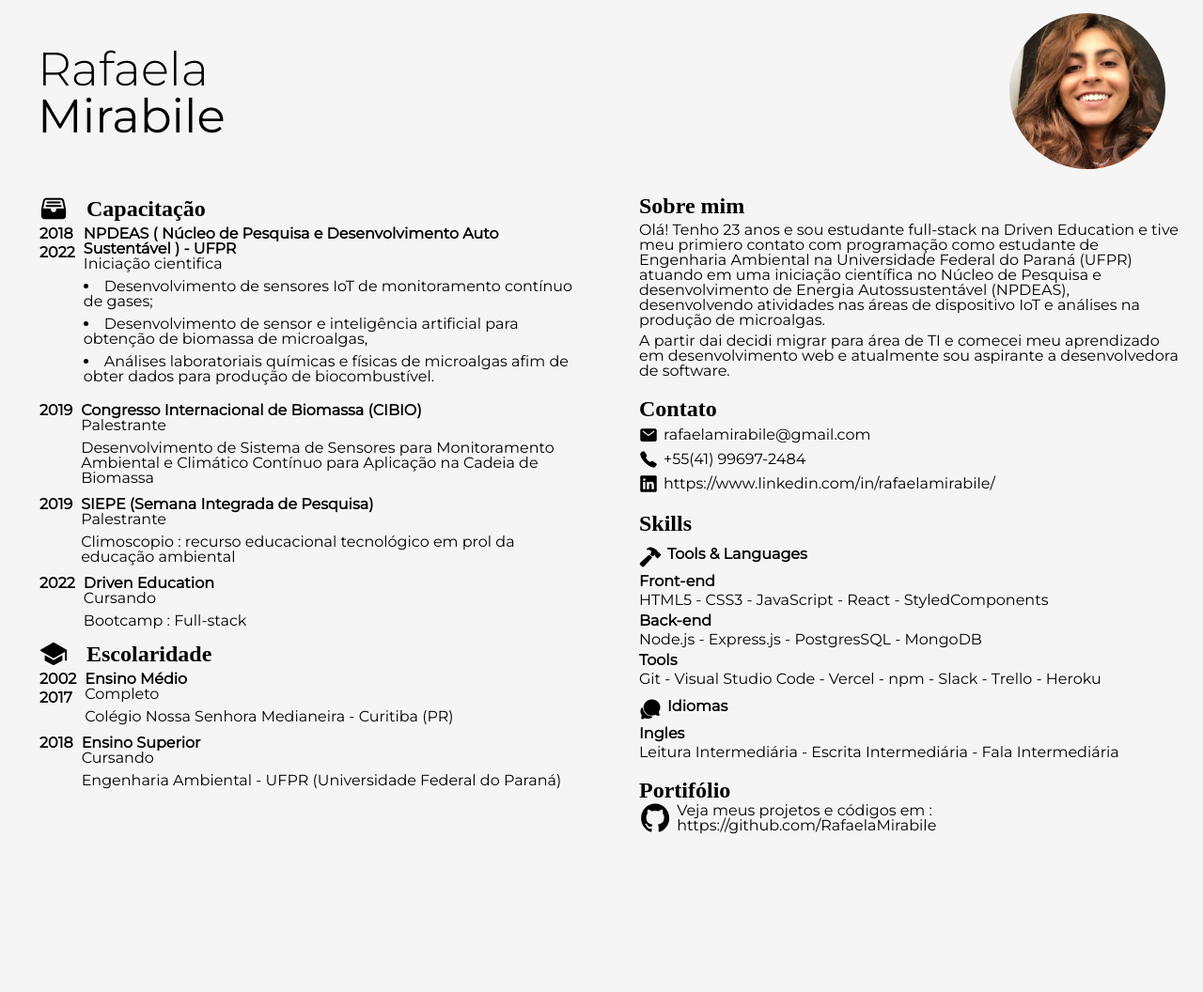
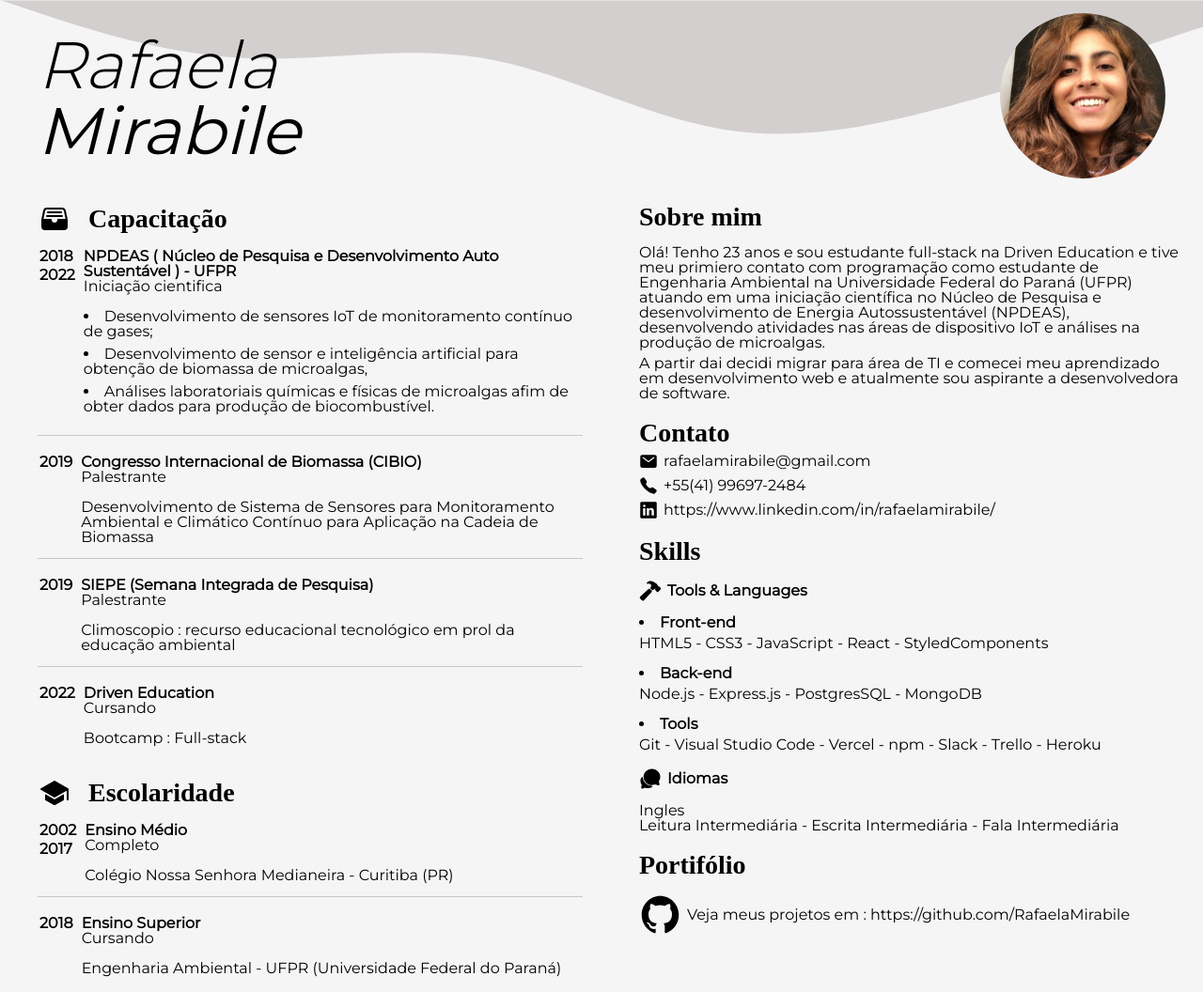
Before and after one commit to RafaelaMirabile/CV-Curriculum, a plain HTML site: page index.html in a window 1280 px wide. Shown: the whole page at 94% size. Before the commit the page ends 908 px from the top, so only its background shows below. Drawn offline with nearby package versions, Linux system fonts and the light colour scheme.

Commit message:
Curved svg div added

```diff
--- a/index.html
+++ b/index.html
@@ -8,9 +8,12 @@
     <link rel="stylesheet" href="style.css">
     <link rel="shortcut icon" type="image/x-icon" href="img/icons8-currículo-50.png" />
     <link href="https://fonts.googleapis.com/css2?family=Montserrat:wght@300;400&family=Playfair+Display:wght@400;500;700&display=swap" rel="stylesheet">
-    <title>CV CUrriculum</title>
+    <title>CV Curriculum - Rafaela Mirabile</title>
 </head>
 <body>
+    <svg xmlns="http://www.w3.org/2000/svg" viewBox="0 0 1440 320">
+        <path fill="rgb(212, 207, 207)" fill-opacity="1" d="M0,288L48,272C96,256,192,224,288,197.3C384,171,480,149,576,165.3C672,181,768,235,864,250.7C960,267,1056,245,1152,250.7C1248,256,1344,288,1392,304L1440,320L1440,320L1392,320C1344,320,1248,320,1152,320C1056,320,960,320,864,320C768,320,672,320,576,320C480,320,384,320,288,320C192,320,96,320,48,320L0,320Z"></path>
+      </svg>
     <header>
         <div>
             <p>Rafaela</p>
@@ -35,7 +38,7 @@
                         <div class="experienceTitle">NPDEAS ( Núcleo de Pesquisa e
                             Desenvolvimento Auto Sustentável ) - UFPR</div>
                         <div class="experienceSubtitle">Iniciação cientifica</div>
-                        <div class="description">
+                        <div class=" description">
                             <li>Desenvolvimento de sensores IoT de monitoramento contínuo de gases;</li>
                             <li>Desenvolvimento de sensor e inteligência artificial para obtenção de biomassa de microalgas,</li>
                             <li>Análises laboratoriais químicas e físicas de microalgas afim de obter dados para produção de biocombustível.</li>
@@ -131,15 +134,15 @@
                     </div>
                     <div class="languages">
                         <div class="language">
-                            <div>Front-end</div>
+                            <li>Front-end</li>
                             <div class="description">HTML5 - CSS3 - JavaScript - React - StyledComponents</div>
                         </div>
                         <div class="language">
-                            <div>Back-end</div>
+                            <li>Back-end</li>
                             <div class="description">Node.js - Express.js - PostgresSQL - MongoDB</div>
                         </div>
                         <div class="language">
-                            <div>Tools</div>
+                            <li>Tools</li>
                             <div class="description">Git - Visual Studio Code - Vercel - npm - Slack - Trello - Heroku</div>
                         </div>
                 </div>
@@ -159,7 +162,7 @@
             <strong>Portifólio</strong>
             <div>
                 <ion-icon name="logo-github"></ion-icon>
-                <div class="description"> Veja meus projetos e códigos em : <a href="https://github.com/RafaelaMirabile" target="_blank">https://github.com/RafaelaMirabile</a></div>
+                <div class="description"> Veja meus projetos em : <a href="https://github.com/RafaelaMirabile" target="_blank">https://github.com/RafaelaMirabile</a></div>
             </div>
         </div>
     </div>
--- a/style.css
+++ b/style.css
@@ -2,36 +2,41 @@
     box-sizing: border-box;
     text-decoration: none;
 }
-a { color: inherit; }
-
+a {
+    color: inherit;
+}
 body{
     background-color: #F5F5F5;
 }
-
 header{
     display: flex;
     justify-content: space-between;
     padding: 14px 40px 14px 40px;
     align-items: center;
     width: 100%;
+    position: relative;
 }
-
+ svg{
+    display: block;
+    width: 100%;
+    height: auto;
+    position: absolute;
+    transform: rotate(180deg);
+}
 header > div:nth-child(2) > img{
     border-radius: 50%;
-    width: 166px;
-    height: 166px;
+    width: 176px;
+    height: 176px;
 }
-
 header > div:nth-child(1) {
     font-family: 'Montserrat';
-    font-style: normal;
+    font-style: italic;
     font-weight: 300;
-    font-size: 50px;
+    font-size: 70px;
 }
 header > div:nth-child(1) > p:nth-child(2){
     font-weight: 400;
 }
-
 .container{
     display: flex;
     width: 100%;
@@ -41,7 +46,7 @@ header > div:nth-child(1) > p:nth-child(2){
 .infoBox{
     width: 100%;
     height: 100%;
-    padding:10px 20px 0px 40px;
+    padding:10px 20px 20px 40px;
     font-family: 'Montserrat';
     font-style: normal;
     font-size: 16px;
@@ -59,37 +64,43 @@ strong{
     font-family: 'Playfair';
     font-style: normal;
     font-weight: 550;
-    font-size: 24px;
+    font-size: 28px;
 }
 .topic{
     display: flex;
     align-items: center;
-    margin: 0 0 4px 2px;
+    margin: 0 0 16px 2px;
 }
-
 .topic > ion-icon{
     margin-right: 20px;
-    font-size: 30px;
+    font-size: 32px;
+    display: flex;
+    flex-direction: column;
 }
 .experience{
     display: flex;
-    margin-bottom: 12px;
+    margin-bottom: 20px;
     font-family: 'Montserrat';
     font-style: normal;
     font-size: 16px;
+    padding-bottom: 14px;
+    border-bottom: 0.1px solid rgb(204, 198, 198);
 }
 .experience >div:nth-child(2)>div:nth-child(1){
 font-weight: 600;
 }
-
+.experiencesBox > div:nth-child(5){
+    border: none;
+}
+.experiencesBox > div:nth-child(8){
+    border: none;
+}
 .experience >div:nth-child(2)>div:nth-child(3){
     margin-top: 8px;
 }
-.experienceTitle{
-    font-weight: 400;
-}
+
 .experienceSubtitle{
-    font-weight: 400;
+    margin-bottom: 16px;
 }
 .description >li {
     margin-bottom: 8px;
@@ -97,55 +108,56 @@ font-weight: 600;
 .period{
 margin: 0 9px 0 2px;
 }
-
 .period > p {
     font-weight: 600;
     margin-bottom: 4px;
 }
 
 .aboutMe > .description{
-
-    margin-top: 6px;
+    margin-top: 16px;
 }
 .aboutMe > .description > p{
     margin-top: 6px;
 }
-
 .contac > div:nth-child(2) > div{
     display: flex;
     align-items: center;
     margin-top: 6px;
 }
-
 .contac > div:nth-child(2) > div> ion-icon{
     font-size: 20px;
     margin-right: 6px;
 }
-
+.tools{
+    margin-top: 16px;;
+}
 .tools > div:nth-child(1){
     display: flex;
     align-items: center;
-    margin-top: 6px;
     font-weight: 900;
+    margin-bottom: 14px;
+
 }
-
 .tools > div:nth-child(1) > ion-icon{
     font-size: 24px;
     margin-right: 6px;
-    margin-top: 6px;
 }
 .language{
     margin-top: 6px;
 }
-.language > div:nth-child(1){
-    margin-bottom: 4px;
+.language > li{
+    margin-bottom: 6px;
     font-weight: 600;
+}
+.language > .description{
+    margin-bottom: 16px;
 }
 .repositorio > div{
     display: flex;
     align-items: center;
+    margin-top: 16px;
 }
 .repositorio > div > ion-icon{
-    font-size: 35px;
+    font-size: 45px;
     margin-right: 6px;
 }
```
